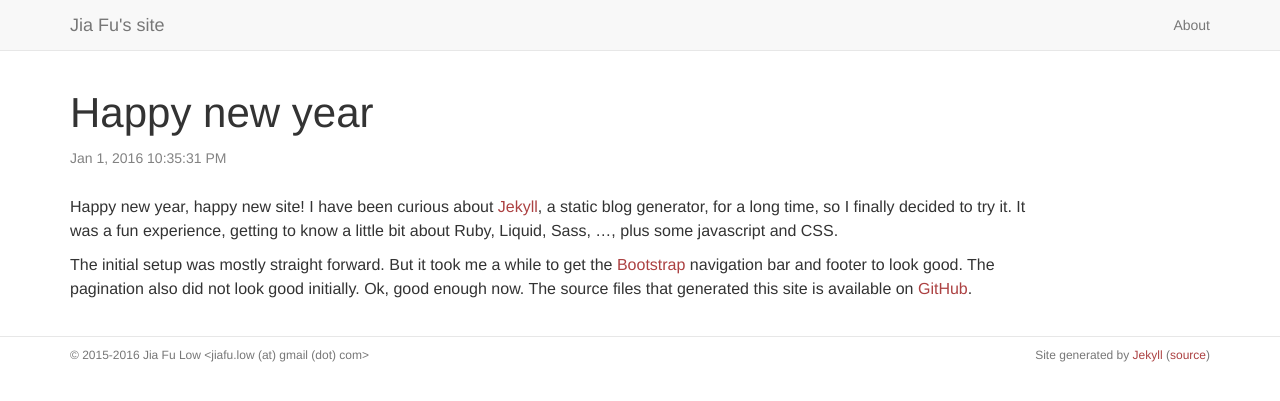
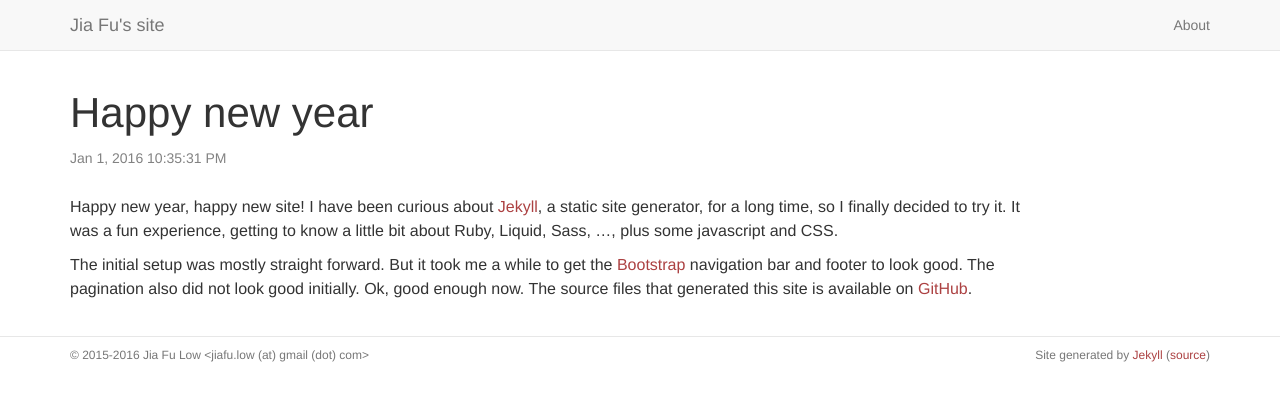
Before and after one commit to jiafulow/jiafulow.github.io, a Jekyll site: the page built from blog/_posts/2016-01-01-post-1.md, in a window 1280 px wide. Shown: the top 401 px of the page. Built offline with Jekyll 4.4.1, drawn with Linux system fonts in a browser that asks for light colours.

Commit message:
Update blog/_posts/2016-01-01-post-1.md

```diff
--- a/blog/_posts/2016-01-01-post-1.md
+++ b/blog/_posts/2016-01-01-post-1.md
@@ -2,10 +2,12 @@
 layout: post
 date: 2016-01-02 04:35:31.184710
 title: Happy new year
+category: personal
+tags: jekyll bootstrap
 ---
 
 Happy new year, happy new site! I have been curious about [Jekyll](http://jekyllrb.com/),
-a static blog generator, for a long time, so I finally decided to try it. It was a fun experience,
+a static site generator, for a long time, so I finally decided to try it. It was a fun experience,
 getting to know a little bit about Ruby, Liquid, Sass, ..., plus some javascript and CSS.
 
 The initial setup was mostly straight forward. But it took me a while to get the
```
